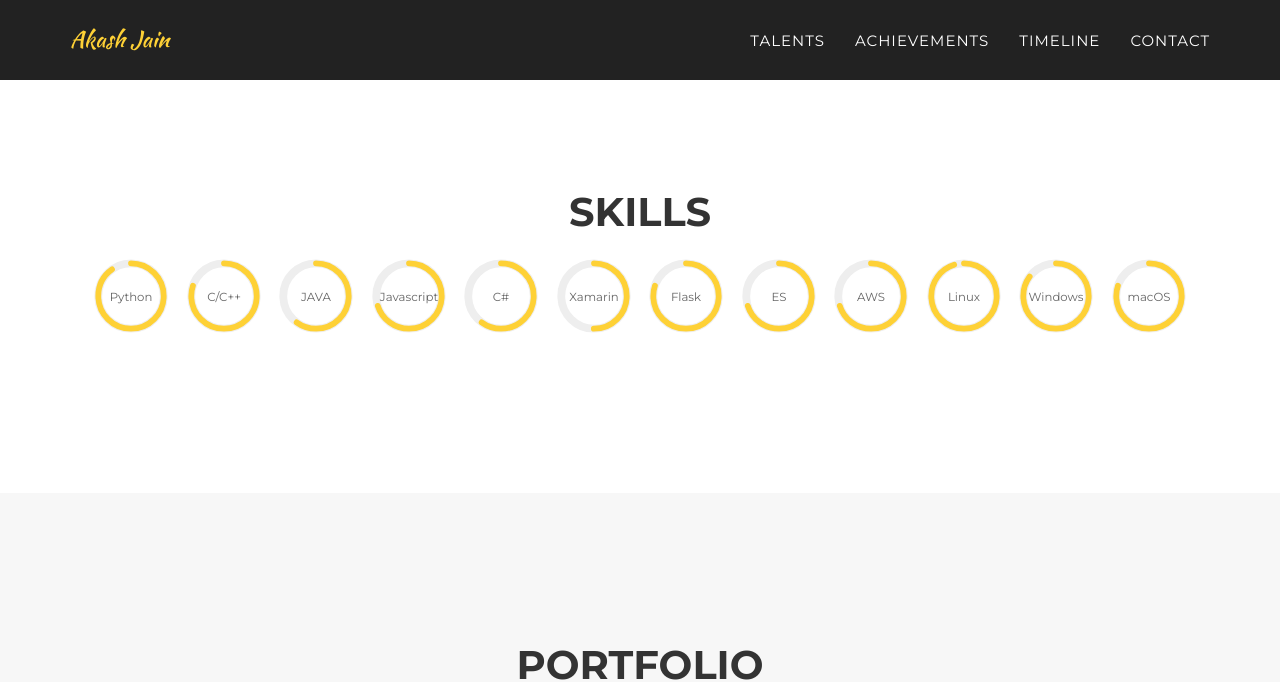
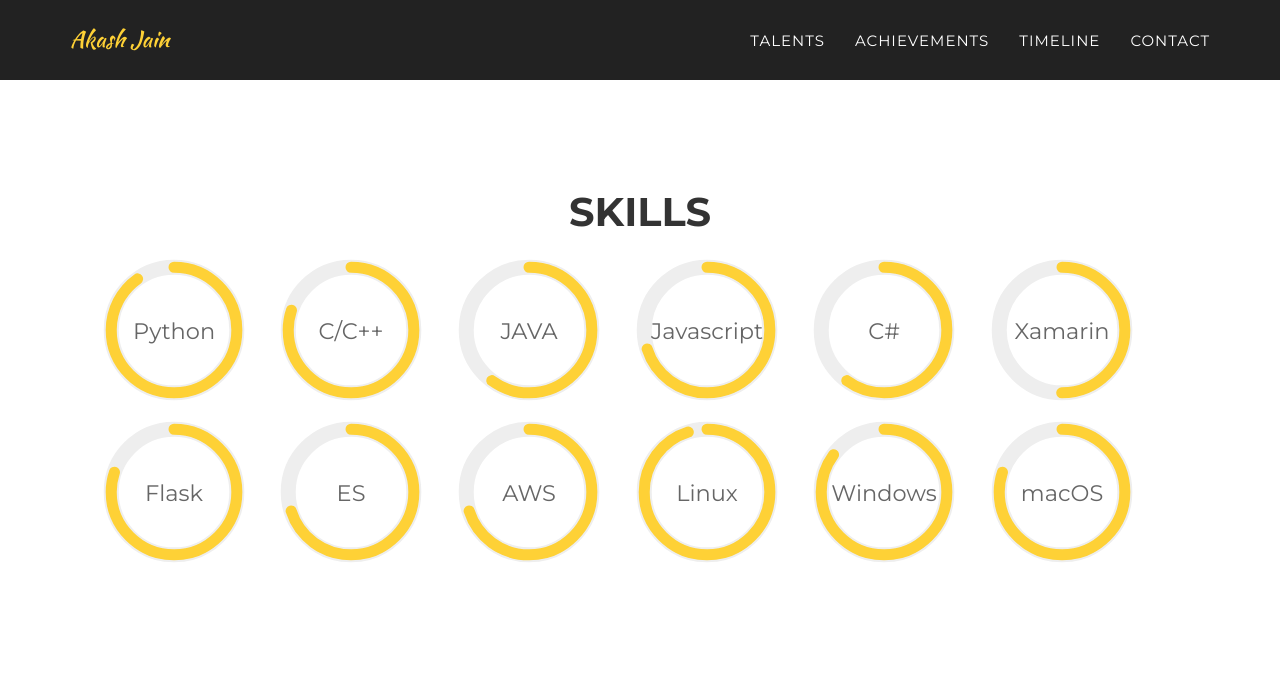
Before and after one commit to akash0212/akash0212.github.io, a Jekyll site: the page built from index.html, in a window 1280 px wide and 1400 px high, scrolled down 718 px. Shown: the top 682 px of the window. Built offline with Jekyll 4.4.1, drawn with Linux system fonts in a browser that asks for light colours; some web fonts are replaced; grey boxes are pictures that could not be loaded.

Commit message:
Update agency.css

```diff
--- a/_includes/css/agency.css
+++ b/_includes/css/agency.css
@@ -1191,6 +1191,7 @@ body {
 .flex-wrapper {
   display: flex;
   flex-flow: row nowrap;
+  flex-wrap: wrap !important;
 }
 
 @media(max-width:767px) {
@@ -1198,13 +1199,10 @@ body {
     width: 33% !important;
     justify-content: space-around ;
   }
-  .flex-wrapper {
-    flex-wrap: wrap !important;
-  }
 }
 
 .single-chart {
-  width: 100%;
+  width: 16%;
   justify-content: space-around ;
 }
 
```
